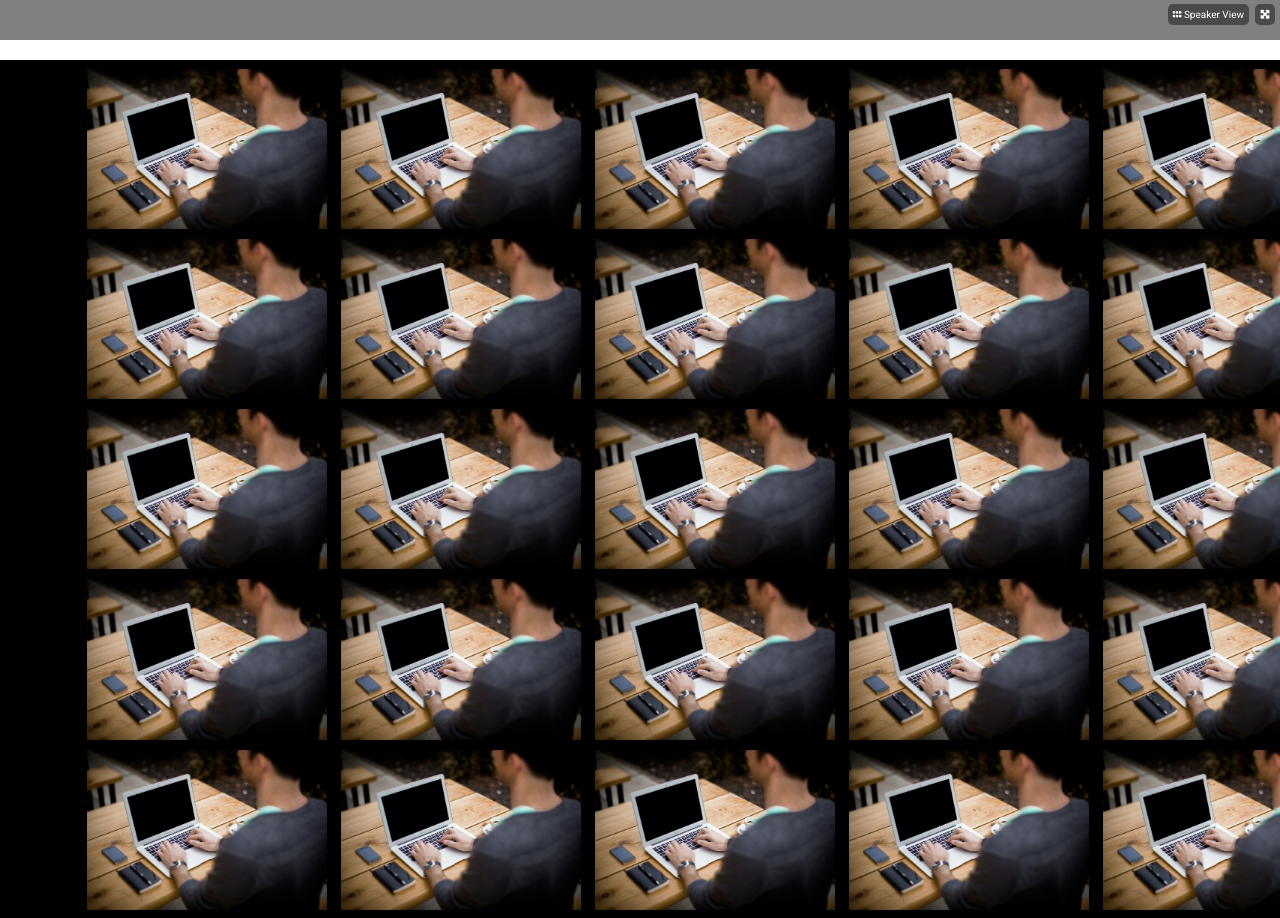
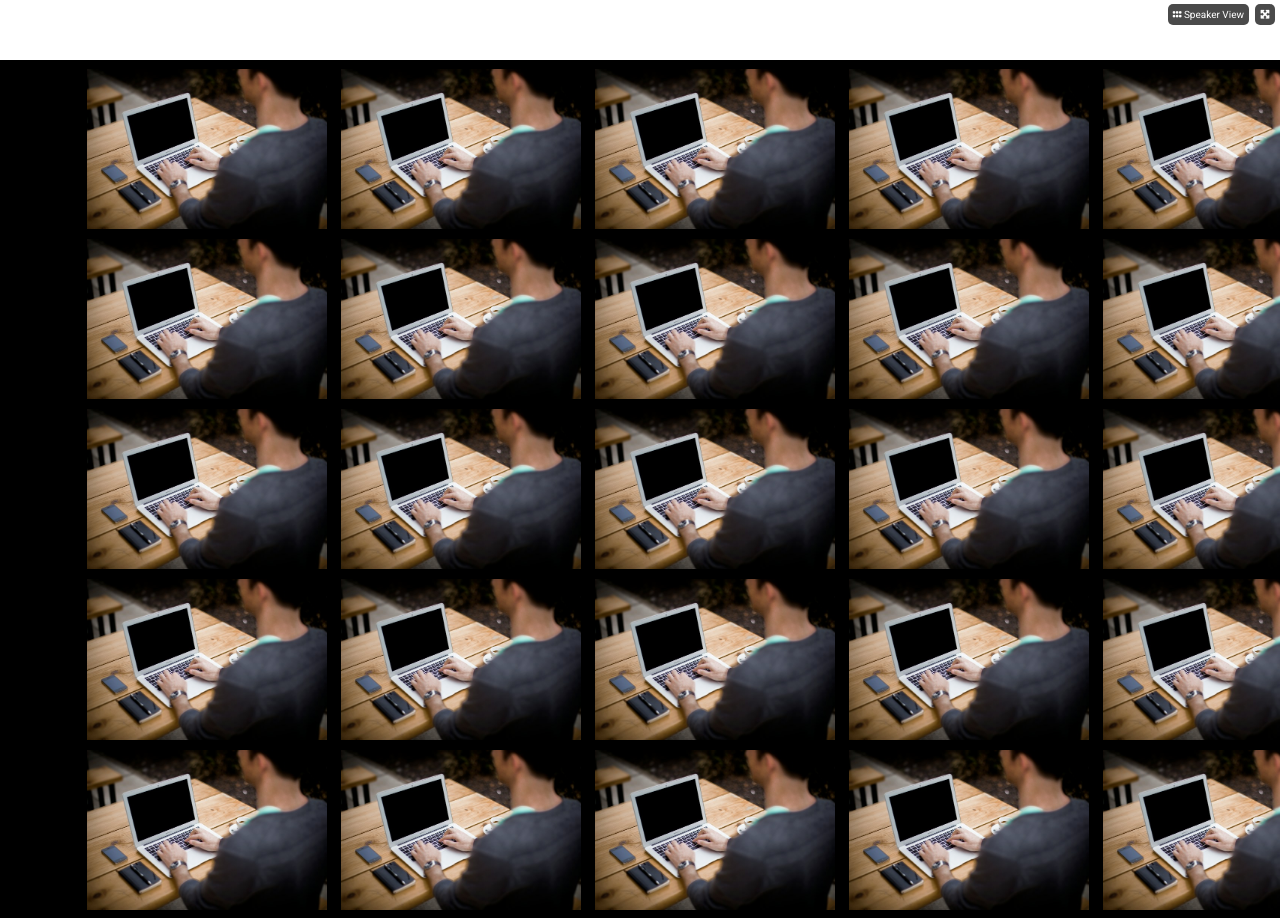
Before and after one commit to MattiaGiarrusso/html-css-zoom, a plain HTML site: page index.html in a window 1280 px wide. Shown: the top 918 px of the page. Drawn offline with Linux system fonts and the light colour scheme.

Commit message:
Feat: add fix header

```diff
--- a/style.css
+++ b/style.css
@@ -53,7 +53,7 @@ img {
 -------------------*/
 
 header {
-    background-color: grey;
+    /* background-color: grey; */
     height: 40px;
     display: flex;
     flex-direction: row-reverse;
```
